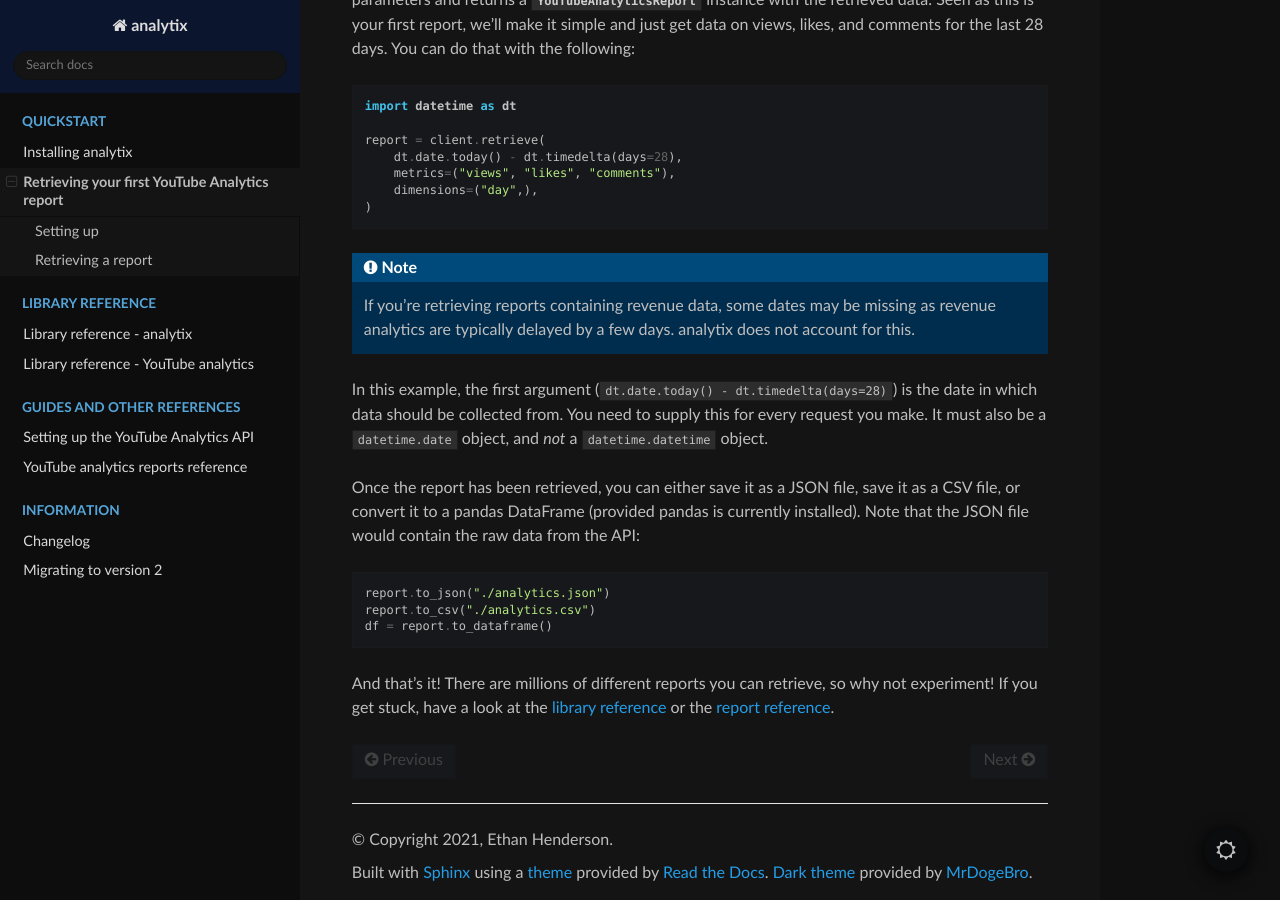
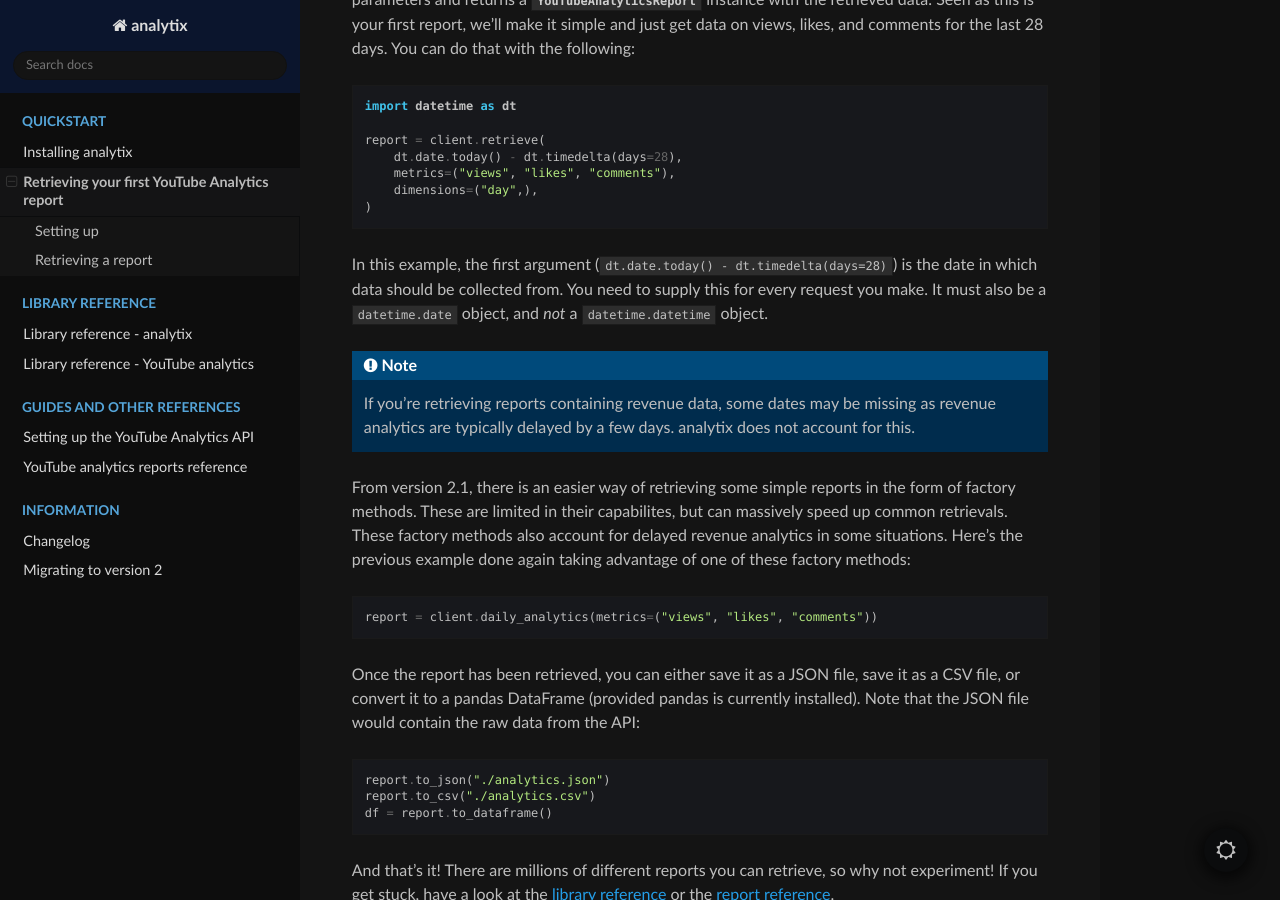
Before and after one commit to parafoxia/analytix, a Sphinx documentation site: the page built from docs/starting/first-report.rst, in a window 1280 px wide and 900 px high, scrolled down 1056 px. Built offline with Sphinx 7.4.7 and the Read the Docs theme 2.0.0, drawn with Linux system fonts in a browser that asks for light colours.

Commit message:
Updated docs

```diff
--- a/docs/conf.py
+++ b/docs/conf.py
@@ -38,7 +38,7 @@
     "sphinx.ext.intersphinx",
     "sphinx_rtd_dark_mode",
 ]
-autodoc_member_order = 'bysource'
+autodoc_member_order = "bysource"
 
 # Add any paths that contain templates here, relative to this directory.
 templates_path = ["_templates"]
--- a/docs/starting/first-report.rst
+++ b/docs/starting/first-report.rst
@@ -48,11 +48,17 @@
         dimensions=("day",),
     )
 
+In this example, the first argument (:code:`dt.date.today() - dt.timedelta(days=28)`) is the date in which data should be collected from. You need to supply this for every request you make. It must also be a :code:`datetime.date` object, and *not* a :code:`datetime.datetime` object.
+
 .. note::
 
     If you're retrieving reports containing revenue data, some dates may be missing as revenue analytics are typically delayed by a few days. analytix does not account for this.
 
-In this example, the first argument (:code:`dt.date.today() - dt.timedelta(days=28)`) is the date in which data should be collected from. You need to supply this for every request you make. It must also be a :code:`datetime.date` object, and *not* a :code:`datetime.datetime` object.
+From version 2.1, there is an easier way of retrieving some simple reports in the form of factory methods. These are limited in their capabilites, but can massively speed up common retrievals. These factory methods also account for delayed revenue analytics in some situations. Here's the previous example done again taking advantage of one of these factory methods:
+
+.. code-block:: python
+
+    report = client.daily_analytics(metrics=("views", "likes", "comments"))
 
 Once the report has been retrieved, you can either save it as a JSON file, save it as a CSV file, or convert it to a pandas DataFrame (provided pandas is currently installed). Note that the JSON file would contain the raw data from the API:
 
```
